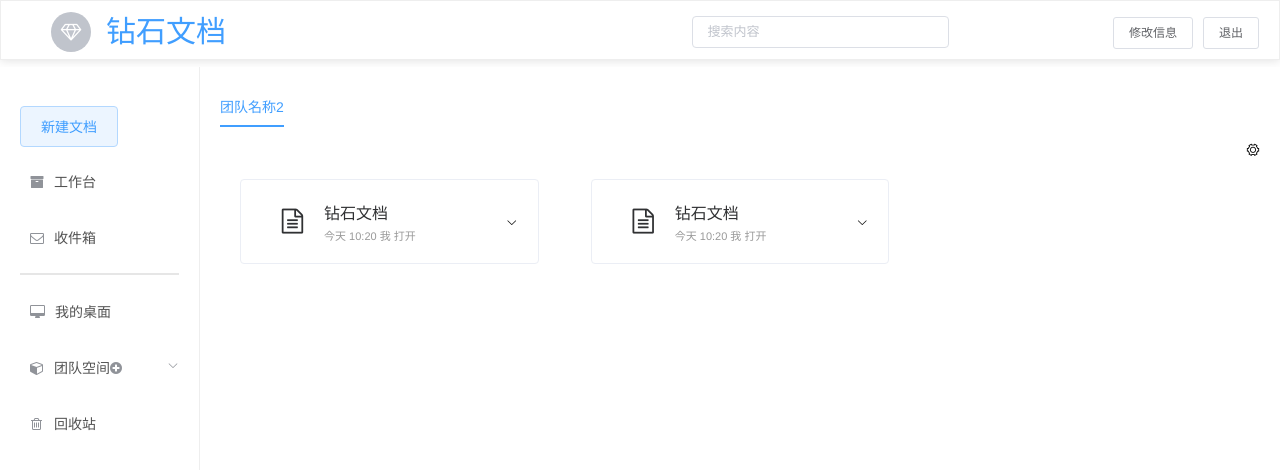
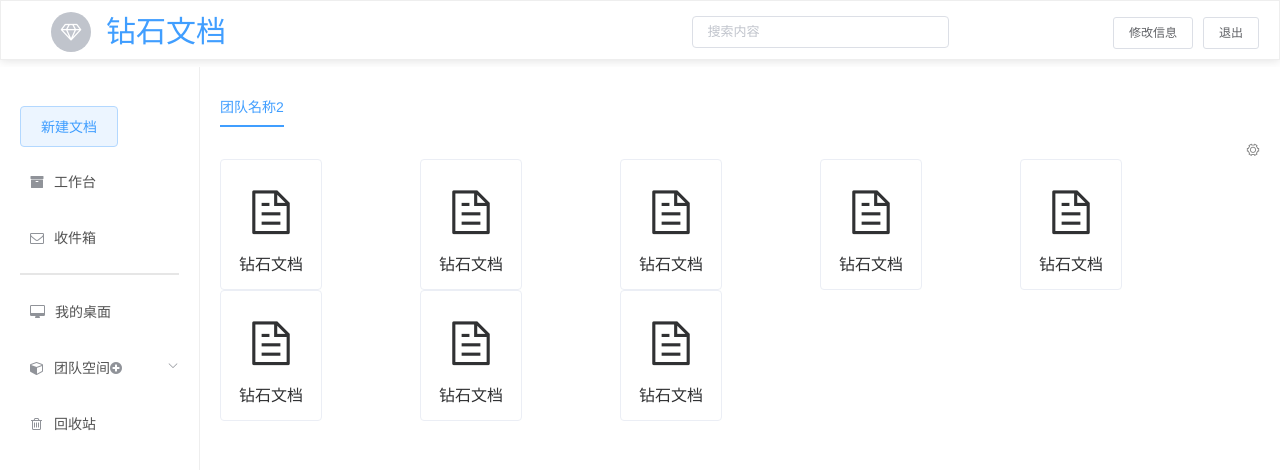
Before and after one commit to Jay2020-01/2020Summer-SE-Project-Frontend, a Vue app in the folder frontend/: page /#/4-2 in a window 1280 px wide. Shown: the top 470 px of the page. Built offline with nearby package versions, Linux system fonts and the light colour scheme.

Commit message:
another card

```diff
--- a/frontend/src/components/working_table/My-desktop.vue
+++ b/frontend/src/components/working_table/My-desktop.vue
@@ -11,28 +11,21 @@
             </div>
 
         <!-- 如果是平铺就是下面这些 -->
-        <!-- 一行两个 -->
-        <el-row :gutter="12" v-if="pingpu">
-          <el-col v-for="(o) in 2" :key="o" :span="8">
-            <!-- 文件卡片 -->
-            <el-card shadow="hover">
-              <div class="card-container">
-                <!-- 图标 -->
-                <div class="picture inline-div">
-                  <span class="fa fa-file-text-o" style="font-size:25px"></span>
-                </div>
-                <!-- 文字 -->
-                <div class="word inline-div">
-                  <div class="tile">钻石文档</div>
-                  <div class="details">今天 10:20 我 打开</div>
-                </div>
+        <!-- 测试新卡片 -->
+        <el-row v-if="pingpu">
+          <el-col v-for="o in 8" :key="o" style="width:200px">
+            <!-- span是说col标签能够影响的列数 -->
+            <el-card :body-style="{ padding: '0px' }" shadow="hover">
+              <div class="bottom clearfix" style="text-align:right">
+                <el-dropdown>
+                <!-- 操作图标 -->
+                <div class="card-pic">
+                  <span class="el-dropdown-link">
+                    <i class="el-icon-setting el-icon--right"></i>
 
-                <el-dropdown>
-                <!-- 后面的操作图标 -->
-                  <span class="el-dropdown-link">
-                    <i class="el-icon-arrow-down el-icon--right"></i>
                     <!-- 下拉图标 -->
                   </span>
+                </div>
                   <el-dropdown-menu slot="dropdown">
                     <!-- 选项 -->
                     <el-dropdown-item><i class="el-icon-magic-stick"></i>新标签页打开</el-dropdown-item>
@@ -41,9 +34,21 @@
                   </el-dropdown-menu>
                 </el-dropdown>
               </div>
+            <!-- <center>
+              图标
+                <div class="picture inline-div">
+                  <span class="fa fa-file-text-o" style="font-size:50px"></span>
+                </div>
+            </center> -->
+            <i class="el-icon-document" style="font-size:50px"></i>
+
+            <div style="padding: 14px;">
+              <span>钻石文档</span>
+            </div>
             </el-card>
           </el-col>
         </el-row>
+
 
         <!-- 如果是选择列表就展示下面这些 -->
         <el-table
@@ -136,7 +141,23 @@ export default {
 
 // 卡片样式
 .el-card {
-  margin: 20px;
+  // margin: 0px 20px 0px 20px;//左侧的边距
+  width: 100px;
+  height: auto;
+}
+.el-card .card-pic{
+  visibility: hidden;
+}
+.el-card:hover{
+  cursor: pointer;
+  border:1px solid #42b983;
+}
+.el-card:hover .card-pic{
+  visibility:visible ;
+}
+.el-dropdown-link {
+    cursor: pointer;
+    color: gray;
 }
 // 卡片内容样式
 .card-container {
@@ -163,10 +184,7 @@ export default {
   font-size: 11px;
   color: #999;
 }
-.el-dropdown-link {
-    cursor: pointer;
-    color: #409EFF;
-  }
+
   .el-icon-arrow-down {
     font-size: 12px;
 }
--- a/frontend/src/components/working_table/Recycle-bin.vue
+++ b/frontend/src/components/working_table/Recycle-bin.vue
@@ -21,38 +21,45 @@
           </el-popconfirm>
             <!-- <el-button type="primary" title="清空回收站" icon="el-icon-delete"></el-button> -->
         </div>
-        <!-- 一行两个 -->
-        <el-row :gutter="12">
-          <el-col v-for="(o) in 5" :key="o" :span="8">
-            <!-- 文件卡片 -->
-            <el-card shadow="hover">
-              <div class="card-container">
-                <!-- 图标 -->
-                <div class="picture inline-div">
-                  <span class="fa fa-file-text-o" style="font-size:25px"></span>
-                </div>
-                <!-- 文字 -->
-                <div class="word inline-div">
-                  <div class="tile">钻石文档</div>
-                  <div class="details">今天 10:20 我 打开</div>
-                </div>
 
+        <!-- 测试新卡片 -->
+        <el-row >
+          <el-col v-for="o in 8" :key="o" style="width:200px">
+            <!-- span是说col标签能够影响的列数 -->
+            <el-card :body-style="{ padding: '0px' }" shadow="hover">
+              <div class="bottom clearfix" style="text-align:right">
                 <el-dropdown>
-                <!-- 后面的操作图标 -->
+                <!-- 操作图标 -->
+                <div class="card-pic">
                   <span class="el-dropdown-link">
-                    <i class="el-icon-arrow-down el-icon--right"></i>
+                    <i class="el-icon-setting el-icon--right"></i>
+
                     <!-- 下拉图标 -->
                   </span>
+                </div>
                   <el-dropdown-menu slot="dropdown">
                     <!-- 选项 -->
-                    <el-dropdown-item><i class="el-icon-refresh-left"></i>恢复文件</el-dropdown-item>
-                    <el-dropdown-item><i class="el-icon-delete"></i>彻底删除</el-dropdown-item>
+                    <el-dropdown-item><i class="el-icon-magic-stick"></i>新标签页打开</el-dropdown-item>
+                    <el-dropdown-item><i class="el-icon-delete"></i>删除</el-dropdown-item>
+                    <el-dropdown-item>其他操作请补充</el-dropdown-item>
                   </el-dropdown-menu>
                 </el-dropdown>
               </div>
+            <!-- <center>
+              图标
+                <div class="picture inline-div">
+                  <span class="fa fa-file-text-o" style="font-size:50px"></span>
+                </div>
+            </center> -->
+            <i class="el-icon-document" style="font-size:50px"></i>
+
+            <div style="padding: 14px;">
+              <span>钻石文档</span>
+            </div>
             </el-card>
           </el-col>
         </el-row>
+
       </el-tab-pane>
 
     </el-tabs>
@@ -90,6 +97,26 @@ export default {
   margin: 20px;
 }
 // 卡片内容样式
+.el-card {
+  // margin: 0px 20px 0px 20px;//左侧的边距
+  width: 100px;
+  height: auto;
+}
+.el-card .card-pic{
+  visibility: hidden;
+}
+.el-card:hover{
+  cursor: pointer;
+  border:1px solid #42b983;
+}
+.el-card:hover .card-pic{
+  visibility:visible ;
+}
+.el-dropdown-link {
+    cursor: pointer;
+    color: gray;
+}
+
 .card-container {
   align-items: center;
   display: flex;
@@ -114,11 +141,4 @@ export default {
   font-size: 11px;
   color: #999;
 }
-.el-dropdown-link {
-    cursor: pointer;
-    color: #409EFF;
-  }
-  .el-icon-arrow-down {
-    font-size: 12px;
-  }
 </style>
--- a/frontend/src/components/working_table/team1.vue
+++ b/frontend/src/components/working_table/team1.vue
@@ -21,28 +21,21 @@
           </el-dropdown>
           </div>
 
-        <!-- 一行两个 -->
-        <el-row :gutter="12">
-          <el-col v-for="(o) in 2" :key="o" :span="8">
-            <!-- 文件卡片 -->
-            <el-card shadow="hover">
-              <div class="card-container">
-                <!-- 图标 -->
-                <div class="picture inline-div">
-                  <span class="fa fa-file-text-o" style="font-size:25px"></span>
-                </div>
-                <!-- 文字 -->
-                <div class="word inline-div">
-                  <div class="tile">钻石文档</div>
-                  <div class="details">今天 10:20 我 打开</div>
-                </div>
+        <!-- 测试新卡片 -->
+        <el-row >
+          <el-col v-for="o in 8" :key="o" style="width:200px">
+            <!-- span是说col标签能够影响的列数 -->
+            <el-card :body-style="{ padding: '0px' }" shadow="hover">
+              <div class="bottom clearfix" style="text-align:right">
+                <el-dropdown>
+                <!-- 操作图标 -->
+                <div class="card-pic">
+                  <span class="el-dropdown-link">
+                    <i class="el-icon-setting el-icon--right"></i>
 
-                <el-dropdown>
-                <!-- 后面的操作图标 -->
-                  <span class="el-dropdown-link">
-                    <i class="el-icon-arrow-down el-icon--right"></i>
                     <!-- 下拉图标 -->
                   </span>
+                </div>
                   <el-dropdown-menu slot="dropdown">
                     <!-- 选项 -->
                     <el-dropdown-item><i class="el-icon-magic-stick"></i>新标签页打开</el-dropdown-item>
@@ -51,9 +44,21 @@
                   </el-dropdown-menu>
                 </el-dropdown>
               </div>
+            <!-- <center>
+              图标
+                <div class="picture inline-div">
+                  <span class="fa fa-file-text-o" style="font-size:50px"></span>
+                </div>
+            </center> -->
+            <i class="el-icon-document" style="font-size:50px"></i>
+
+            <div style="padding: 14px;">
+              <span>钻石文档</span>
+            </div>
             </el-card>
           </el-col>
         </el-row>
+
       </el-tab-pane>
     </el-tabs>
   </div>
@@ -83,7 +88,23 @@ export default {
 
 // 卡片样式
 .el-card {
-  margin: 20px;
+  // margin: 0px 20px 0px 20px;//左侧的边距
+  width: 100px;
+  height: auto;
+}
+.el-card .card-pic{
+  visibility: hidden;
+}
+.el-card:hover{
+  cursor: pointer;
+  border:1px solid #42b983;
+}
+.el-card:hover .card-pic{
+  visibility:visible ;
+}
+.el-dropdown-link {
+    cursor: pointer;
+    color: gray;
 }
 // 卡片内容样式
 .card-container {
@@ -92,6 +113,7 @@ export default {
 }
 .inline-div {
   display: inline-block;
+  vertical-align: middle;
 }
 .picture {
   box-sizing: border-box;
@@ -110,11 +132,34 @@ export default {
   font-size: 11px;
   color: #999;
 }
-.el-dropdown-link {
-    cursor: pointer;
-    color: black;
-  }
-  .el-icon-arrow-down {
+.el-icon-arrow-down {
     font-size: 12px;
-  }
+}
+// 新卡片样式
+
+.bottom {
+    margin-top: 13px;
+    line-height: 12px;
+}
+
+.button {
+    padding: 0;
+    float: right;
+}
+
+.image {
+    width: 70%;
+    height: auto;
+    display: block;
+}
+
+.clearfix:before,
+.clearfix:after {
+    display: table;
+    content: "";
+}
+
+.clearfix:after {
+    clear: both
+}
 </style>
--- a/frontend/src/components/working_table/team2.vue
+++ b/frontend/src/components/working_table/team2.vue
@@ -21,28 +21,21 @@
           </el-dropdown>
           </div>
 
-        <!-- 一行两个 -->
-        <el-row :gutter="12">
-          <el-col v-for="(o) in 2" :key="o" :span="8">
-            <!-- 文件卡片 -->
-            <el-card shadow="hover">
-              <div class="card-container">
-                <!-- 图标 -->
-                <div class="picture inline-div">
-                  <span class="fa fa-file-text-o" style="font-size:25px"></span>
-                </div>
-                <!-- 文字 -->
-                <div class="word inline-div">
-                  <div class="tile">钻石文档</div>
-                  <div class="details">今天 10:20 我 打开</div>
-                </div>
+        <!-- 测试新卡片 -->
+        <el-row >
+          <el-col v-for="o in 8" :key="o" style="width:200px">
+            <!-- span是说col标签能够影响的列数 -->
+            <el-card :body-style="{ padding: '0px' }" shadow="hover">
+              <div class="bottom clearfix" style="text-align:right">
+                <el-dropdown>
+                <!-- 操作图标 -->
+                <div class="card-pic">
+                  <span class="el-dropdown-link">
+                    <i class="el-icon-setting el-icon--right"></i>
 
-                <el-dropdown>
-                <!-- 后面的操作图标 -->
-                  <span class="el-dropdown-link">
-                    <i class="el-icon-arrow-down el-icon--right"></i>
                     <!-- 下拉图标 -->
                   </span>
+                </div>
                   <el-dropdown-menu slot="dropdown">
                     <!-- 选项 -->
                     <el-dropdown-item><i class="el-icon-magic-stick"></i>新标签页打开</el-dropdown-item>
@@ -51,9 +44,21 @@
                   </el-dropdown-menu>
                 </el-dropdown>
               </div>
+            <!-- <center>
+              图标
+                <div class="picture inline-div">
+                  <span class="fa fa-file-text-o" style="font-size:50px"></span>
+                </div>
+            </center> -->
+            <i class="el-icon-document" style="font-size:50px"></i>
+
+            <div style="padding: 14px;">
+              <span>钻石文档</span>
+            </div>
             </el-card>
           </el-col>
         </el-row>
+
       </el-tab-pane>
     </el-tabs>
   </div>
@@ -83,7 +88,23 @@ export default {
 
 // 卡片样式
 .el-card {
-  margin: 20px;
+  // margin: 0px 20px 0px 20px;//左侧的边距
+  width: 100px;
+  height: auto;
+}
+.el-card .card-pic{
+  visibility: hidden;
+}
+.el-card:hover{
+  cursor: pointer;
+  border:1px solid #42b983;
+}
+.el-card:hover .card-pic{
+  visibility:visible ;
+}
+.el-dropdown-link {
+    cursor: pointer;
+    color: gray;
 }
 // 卡片内容样式
 .card-container {
@@ -92,6 +113,7 @@ export default {
 }
 .inline-div {
   display: inline-block;
+  vertical-align: middle;
 }
 .picture {
   box-sizing: border-box;
@@ -110,11 +132,34 @@ export default {
   font-size: 11px;
   color: #999;
 }
-.el-dropdown-link {
-    cursor: pointer;
-    color: black;
-  }
-  .el-icon-arrow-down {
+.el-icon-arrow-down {
     font-size: 12px;
-  }
+}
+// 新卡片样式
+
+.bottom {
+    margin-top: 13px;
+    line-height: 12px;
+}
+
+.button {
+    padding: 0;
+    float: right;
+}
+
+.image {
+    width: 70%;
+    height: auto;
+    display: block;
+}
+
+.clearfix:before,
+.clearfix:after {
+    display: table;
+    content: "";
+}
+
+.clearfix:after {
+    clear: both
+}
 </style>
```
